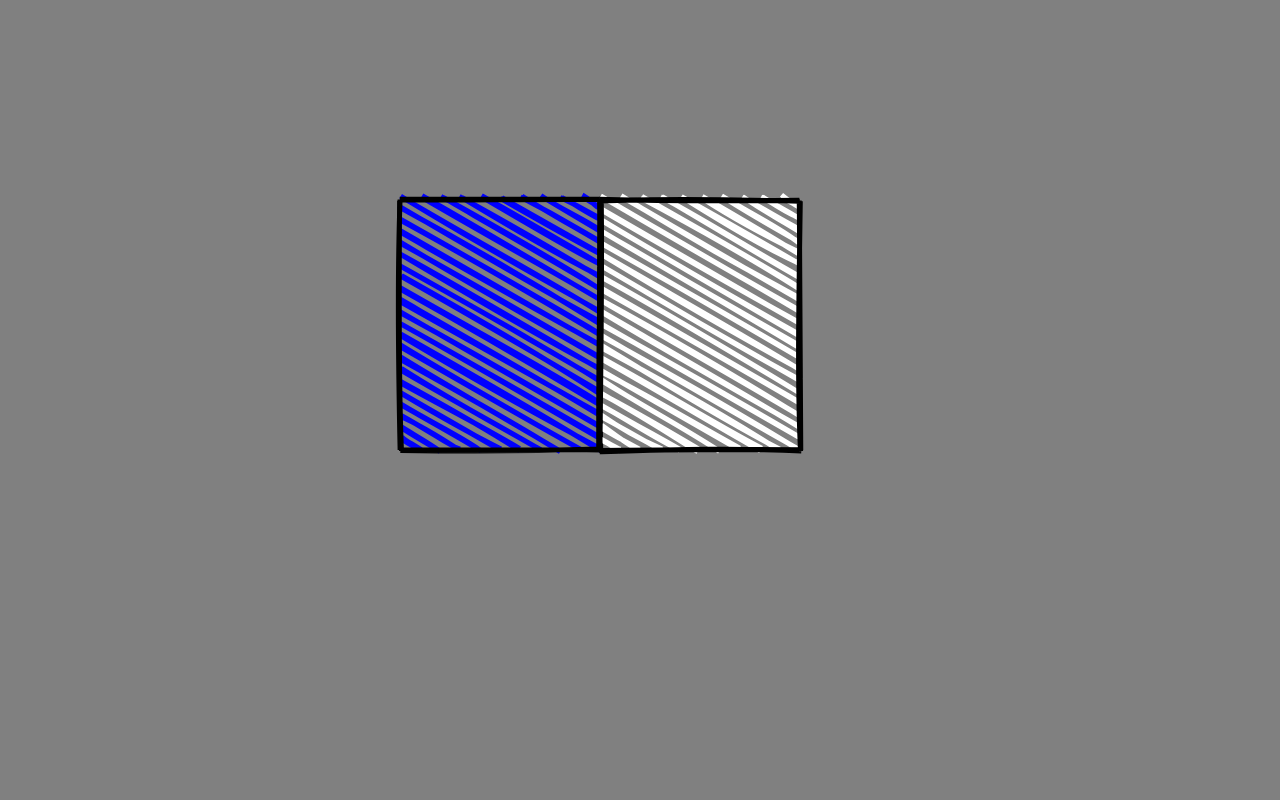
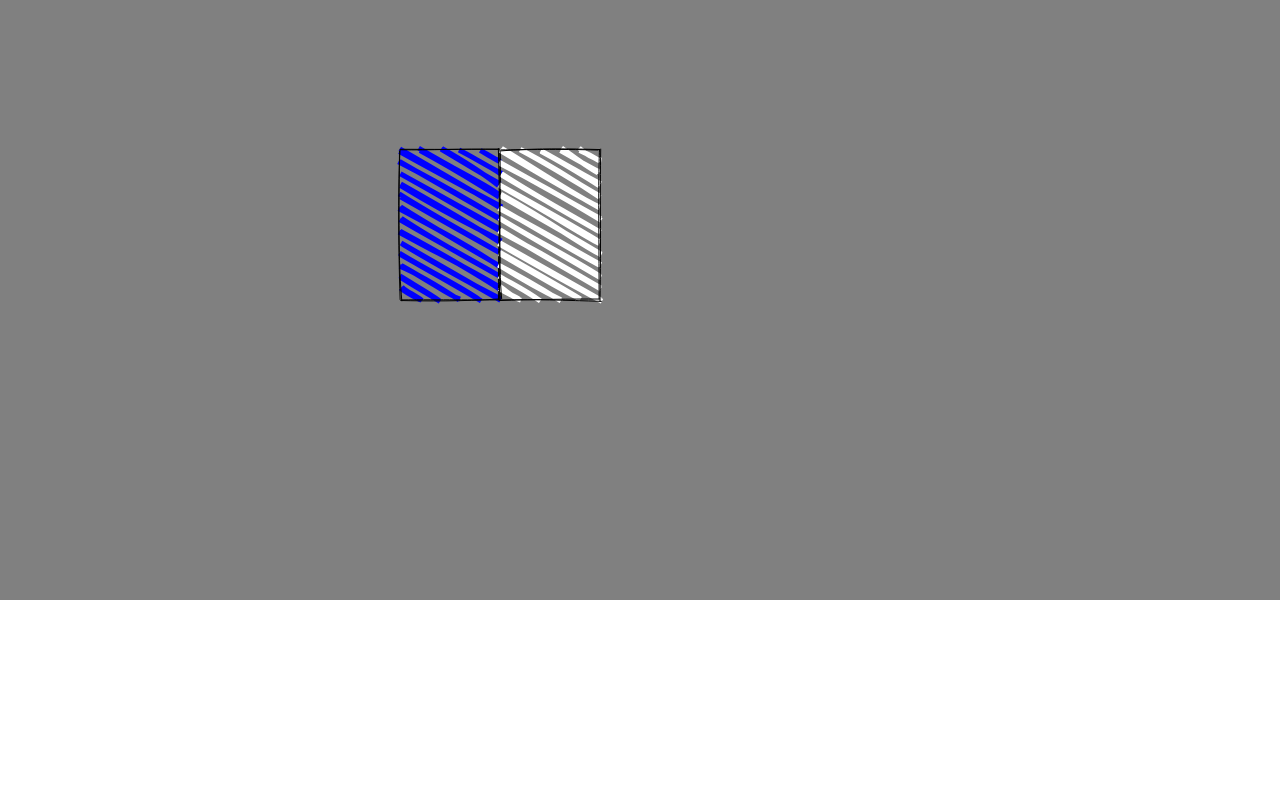
Before and after one commit to charlieconneely/final-year-project, a React (Create React App) app: page /canvas in a window 1280 px wide. Built offline with nearby package versions, Linux system fonts and the light colour scheme.

Commit message:
canvas.js converted to class with constructor + state

```diff
--- a/src/components/Canvas/canvas.js
+++ b/src/components/Canvas/canvas.js
@@ -1,4 +1,4 @@
-import React, { useLayoutEffect, useState } from 'react';
+import React from 'react';
 import rough from 'roughjs/bundled/rough.esm';
 
 const generator = rough.generator();
@@ -8,78 +8,96 @@
   return {x1, y1, x2, y2, roughElement};
 }
 
-const Canvas = () => {
+class Canvas extends React.Component {
 
-  const [elements, setElements] = useState([]);
-  const [isDrawing, setIsDrawing] = useState(false);
+  constructor(props) {
+    super(props);
+    this.state = {
+      ...this.state,
+      isDrawing: null,
+      elements: []
+    }
+    this.drawOnCanvas = this.drawOnCanvas.bind(this);
+    this.handleMouseDown = this.handleMouseDown.bind(this);
+    this.handleMouseUp = this.handleMouseUp.bind(this);
+  }
 
-  useLayoutEffect(() => {
-    const canvas = document.getElementById("canvas");
-    const context = canvas.getContext('2d');
+  componentDidMount () {
+    this.drawOnCanvas();
+  }
+
+  componentDidUpdate (prevProps, prevState) {
+    if (prevState.elements !== this.state.elements) {
+      this.drawOnCanvas();
+    }
+  }
+
+  drawOnCanvas() {
+    var canvas = document.getElementById("canvas");
+    var context = canvas.getContext('2d');
+
     context.clearRect(0, 0, canvas.width, canvas.height);
-    const rc = rough.canvas(canvas);
+    var rc = rough.canvas(canvas);
 
-    const r1 = generator.rectangle(400, 200, 200, 250, {
+    var r1 = generator.rectangle(400, 150, 100, 150, {
       fill: 'blue',
-        stroke: 'black',
       hachureAngle: 60,
       hachureGap: 10,
-        fillWeight: 5,
-        strokeWidth: 5
+      fillWeight: 5
     });
 
-    const r2 = generator.rectangle(600, 200, 200, 250, {
+    var r2 = generator.rectangle(500, 150, 100, 150, {
       fill: 'white',
-        stroke: 'black',
       hachureAngle: 60,
       hachureGap: 10,
-        fillWeight: 5,
-        strokeWidth: 5
+      fillWeight: 5
     });
 
     rc.draw(r1);
     rc.draw(r2);
 
-    elements.forEach(({roughElement}) => rc.draw(roughElement));
-  }, [elements]);
+    this.state.elements.forEach(({roughElement}) => rc.draw(roughElement));
+  }
 
-  const handleMouseDown = (event) => {
-    setIsDrawing(true);
-    const {clientX, clientY} = event;
-    const element = createElement(clientX, clientY, clientX, clientY);
-    setElements(prevState => [...prevState, element]);
-  };
+  handleMouseDown (event) {
+    var {clientX, clientY} = event;
+    var element = createElement(clientX, clientY, clientX, clientY);
+    this.setState(prevState => ({
+      elements: [...(prevState.elements || []), element]
+    }));
+    console.log(clientX, clientY);
+  }
 
-  const handleMouseMove = (event) => {
-    /* If drawing - track x and y coords */
-    if (!isDrawing) return;
+  /*
+  to be used to actively draw the line before onMouseUp
+  issue - prevState is not itterable
+  handleMouseMove (event)
+  */
 
-    const {clientX, clientY} = event;
+  handleMouseUp (event){
+    var {clientX, clientY} = event;
 
-    /* Retrieve last item on elements array */
-    const index = elements.length - 1;
-    const {x1, y1} = elements[index];
-    const currentElement = createElement(x1, y1, clientX, clientY);
+    /* Retrieve x,y coords of last item on elements array */
+    var index = this.state.elements.length - 1;
+    var {x1, y1} = this.state.elements[index];
+    var currentElement = createElement(x1, y1, clientX, clientY);
 
-    const elementsCopy = [...elements];
-    elementsCopy[index] = currentElement;
-    setElements(elementsCopy);
-  };
+    this.setState(prevState => ({
+      elements: [...(prevState.elements || []), currentElement]
+    }));
+  }
 
-  const handleMouseUp = () => {
-    setIsDrawing(false);
-  };
-
+  render () {
     return (
       <canvas id="canvas"
         style={{backgroundColor:'grey'}}
         width={window.innerWidth}
-            height={window.innerHeight}
-            onMouseDown={handleMouseDown}
-            onMouseMove={handleMouseMove}
-            onMouseUp={handleMouseUp}>
+        height={window.innerHeight * 0.75}
+        onMouseDown={e => this.handleMouseDown(e)}
+        onMouseUp={e => this.handleMouseUp(e)}>
       </canvas>
     );
   }
+}
 
 export default Canvas;
```
Also changed, not shown: 1 other file (tests, documents, lock files or other folders). Lines whose indentation alone changed are shown as unchanged.
